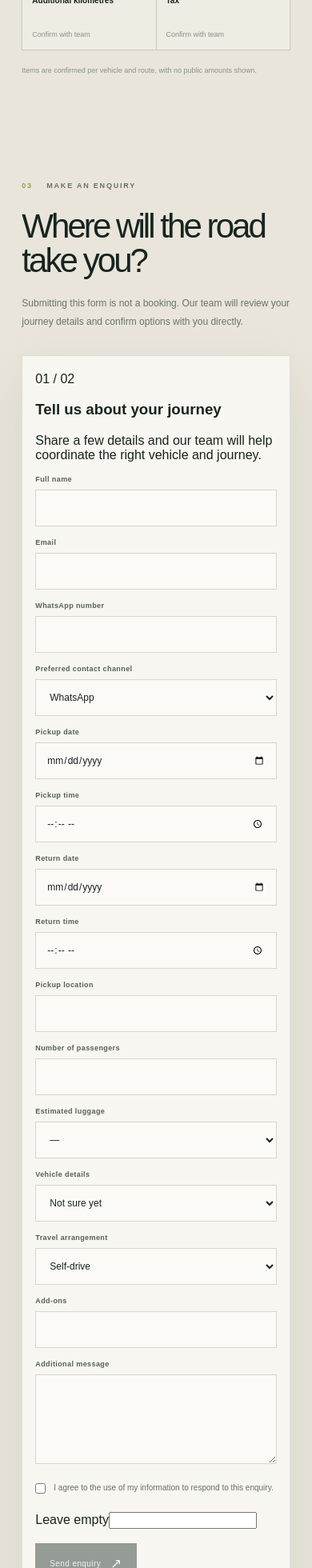
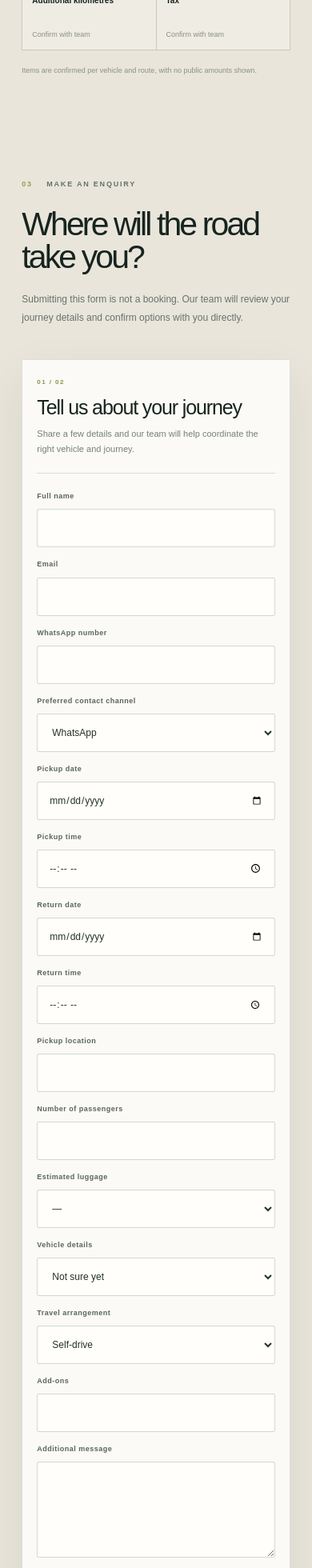
Before and after one commit to Shawon986/Vehicle_renting_Indonesia, a Next.js app: page /en/services/vehicle-rental in a window 390 px wide. Shown: the part 3964-5924 px from the top of the page at 80% size. Built offline with nearby package versions, Linux system fonts and the light colour scheme; no server answers.

Commit message:
Redesign contact and vehicle rental enquiry form layouts

```diff
--- a/app/globals.css
+++ b/app/globals.css
@@ -377,3 +377,66 @@ button,a{-webkit-tap-highlight-color:transparent}
  .faq-content .faq-list summary{gap:12px}
  .vehicle-table{min-width:560px}
 }
+
+
+/* Dedicated enquiry form design for contact and vehicle-rental pages */
+.inquiry-form{width:100%;min-width:0;max-width:100%;padding:clamp(26px,3vw,42px);background:#fbfaf6;border:1px solid rgba(23,36,31,.13);box-shadow:0 22px 65px rgba(23,36,31,.075);border-radius:2px}
+.inquiry-form-heading{padding:0 0 25px;margin:0 0 27px;border-bottom:1px solid rgba(23,36,31,.14)}
+.inquiry-form-index{display:block;margin-bottom:13px;color:#87964d;font-size:8px;font-weight:700;letter-spacing:.18em}
+.inquiry-form-heading h3{font:500 clamp(23px,2.3vw,31px)/1.12 var(--font-display);letter-spacing:-.045em;margin:0 0 10px;color:var(--ink)}
+.inquiry-form-heading p{max-width:470px;font-size:11px;line-height:1.75;color:#778078;margin:0}
+.form-grid{grid-template-columns:repeat(2,minmax(0,1fr));gap:19px 17px}
+.form-grid label{gap:9px;font-size:9px;line-height:1.45;letter-spacing:.055em;color:#59655c}
+.form-grid input,.form-grid select,.form-grid textarea{min-height:49px;padding:13px 14px;border-radius:2px;border:1px solid #d6d9d0;background:#fffefa;font-size:12px;color:#24332b}
+.form-grid input::placeholder,.form-grid textarea::placeholder{color:#a0a69d}
+.form-grid input:hover,.form-grid select:hover,.form-grid textarea:hover{border-color:#aab39b}
+.form-grid input:focus,.form-grid select:focus,.form-grid textarea:focus{border-color:#82934b;box-shadow:0 0 0 3px rgba(155,173,79,.14);background:#fff}
+.form-grid select{appearance:auto}
+.form-grid textarea{min-height:120px}
+.inquiry-form .consent-check{align-items:flex-start;margin:24px 0 20px;font-size:10px;line-height:1.7}
+.inquiry-form .consent-check input{width:16px;height:16px;flex:0 0 16px;margin:1px 0 0}
+.inquiry-form>.button{min-width:190px;min-height:52px;padding:16px 22px;justify-content:space-between;font-size:10px;letter-spacing:.07em}
+.inquiry-form>.form-note{max-width:520px;font-size:9px;line-height:1.75}
+.inquiry-form .turnstile-slot{min-height:0}
+.inquiry-form .form-config-note{padding:10px 12px;background:#f2eee4;border-left:2px solid #b1bd76}
+.inquiry-form .honeypot{position:absolute!important;left:-10000px!important;width:1px!important;height:1px!important;overflow:hidden!important}
+.form-page{display:grid;grid-template-columns:minmax(0,.78fr) minmax(0,1.22fr);align-items:start;gap:clamp(34px,5.5vw,84px);padding:clamp(78px,8vw,116px) 10.4%;background:linear-gradient(90deg,#e9e5db 0%,#e9e5db 39%,var(--cream) 39%,var(--cream) 100%)}
+.form-page>.form-page-intro{position:sticky;top:125px;max-width:470px;margin:0}
+.form-page-intro>.eyebrow{margin-bottom:26px}
+.form-page-intro h1{max-width:500px;font-size:clamp(46px,5vw,70px);line-height:.99;letter-spacing:-.07em;margin:0 0 24px}
+.form-page-intro>p:not(.eyebrow){max-width:390px;font-size:13px;line-height:1.9;color:#657168}
+.form-page-intro .contact-channel-note{max-width:390px;padding:16px 18px;margin-top:30px;border-left:2px solid #9bad4f;background:rgba(255,255,255,.34);font-size:10px;line-height:1.8;color:#68736a}
+.form-page>.inquiry-form{grid-column:2;grid-row:1;margin:0;align-self:start}
+.form-section{display:grid;grid-template-columns:minmax(0,.72fr) minmax(0,1.28fr);align-items:start;gap:clamp(32px,5vw,76px);padding:clamp(76px,8vw,108px) 10.4%;background:#e9e5db}
+.form-section-copy{position:sticky;top:125px;max-width:440px}
+.form-section-copy h2{max-width:440px;font:500 clamp(42px,4.6vw,64px)/.99 var(--font-display);letter-spacing:-.07em;margin:0 0 22px}
+.form-section-copy>p:last-child{max-width:360px;font-size:12px;line-height:1.9;color:#68736a}
+.form-section>.inquiry-form{grid-column:2;width:100%;margin:0;background:#fbfaf6}
+@media(max-width:1000px){
+ .form-page{padding-left:7%;padding-right:7%;gap:30px;grid-template-columns:minmax(0,.72fr) minmax(0,1.28fr)}
+ .form-section{padding-left:7%;padding-right:7%;gap:30px;grid-template-columns:minmax(0,.68fr) minmax(0,1.32fr)}
+ .inquiry-form{padding:25px}
+}
+@media(max-width:680px){
+ .form-page{display:flex;flex-direction:column;gap:0;padding:64px 7% 76px;background:#e9e5db}
+ .form-page>.form-page-intro{position:static;width:100%;max-width:100%;margin:0 0 30px}
+ .form-page-intro h1{font-size:clamp(43px,11.5vw,60px)}
+ .form-page-intro>p:not(.eyebrow){font-size:12px}
+ .form-page-intro .contact-channel-note{margin-top:20px}
+ .form-page>.inquiry-form{width:100%;padding:23px 18px}
+ .form-section{display:flex;flex-direction:column;gap:0;padding:64px 7% 76px}
+ .form-section-copy{position:static;width:100%;max-width:100%;margin:0 0 28px}
+ .form-section-copy h2{font-size:clamp(40px,10.5vw,54px)}
+ .form-section>.inquiry-form{width:100%;padding:23px 18px}
+ .inquiry-form-heading{padding-bottom:20px;margin-bottom:22px}
+ .inquiry-form-heading h3{font-size:25px}
+ .form-grid{grid-template-columns:1fr;gap:15px}
+ .form-grid .full-field{grid-column:auto}
+ .form-grid input,.form-grid select{min-height:48px}
+ .inquiry-form>.button{width:100%;min-width:0}
+}
+@media(max-width:380px){
+ .form-page>.inquiry-form,.form-section>.inquiry-form{padding:20px 14px}
+ .form-grid{gap:14px}
+ .form-grid input,.form-grid select,.form-grid textarea{font-size:11px;padding:11px 12px}
+}
```
